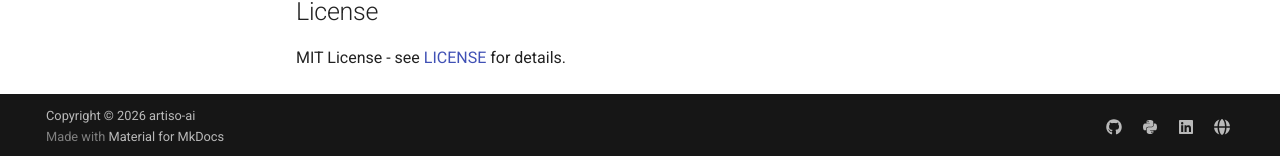
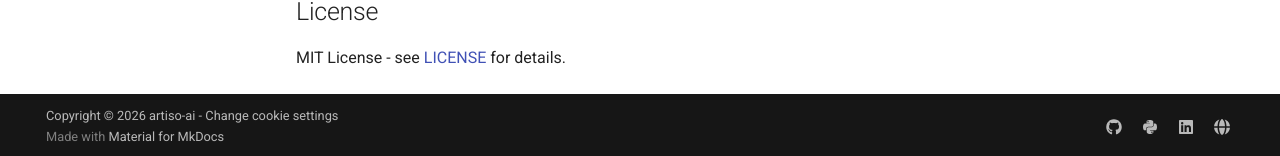
Before and after one commit to sumeshyess/dppvalidator, an MkDocs documentation site: the page built from docs/index.md, in a window 1280 px wide and 900 px high, scrolled down 1679 px. Shown: the part 741-897 px from the top of the window. Built offline with MkDocs 1.6.1 and Material for MkDocs 9.7.7, drawn with Linux system fonts in a browser that asks for light colours; plug-ins that fetch from the network failed and are left out; comment, search, counter and statistics services are not loaded; part of the change alters nothing that is shown.

```diff
--- a/mkdocs.yml
+++ b/mkdocs.yml
@@ -4,7 +4,9 @@ site_url: https://artiso-ai.github.io/dppvalidator
 repo_url: https://github.com/artiso-ai/dppvalidator
 repo_name: artiso-ai/dppvalidator
 edit_uri: edit/main/docs/
-copyright: Copyright &copy; 2026 artiso-ai
+copyright: >
+  Copyright &copy; 2026 artiso-ai -
+  <a href="#__consent">Change cookie settings</a>
 
 theme:
   name: material
@@ -37,6 +39,7 @@ plugins:
   - search
   - meta
   - social
+  - privacy
   - mkdocstrings:
       handlers:
         python:
@@ -73,6 +76,36 @@ markdown_extensions:
       custom_checkbox: true
 
 extra:
+  analytics:
+    provider: google
+    property: G-CYYCRW64JY # Replace with your Google Analytics 4 Measurement ID
+    feedback:
+      title: Was this page helpful?
+      ratings:
+        - icon: material/emoticon-happy-outline
+          name: This page was helpful
+          data: 1
+          note: Thanks for your feedback!
+        - icon: material/emoticon-sad-outline
+          name: This page could be improved
+          data: 0
+          note: Thanks for your feedback! Help us improve by opening an issue.
+  consent:
+    title: Cookie consent
+    description: >
+      We use cookies to recognize your repeated visits and preferences, as well
+      as to measure the effectiveness of our documentation and whether users
+      find what they're searching for. With your consent, you're helping us to
+      make our documentation better. For more information, see our
+      <a href="https://artiso.ai/privacy-policy" target="_blank">Privacy Policy</a>.
+    cookies:
+      analytics:
+        name: Google Analytics
+        checked: false
+    actions:
+      - accept
+      - reject
+      - manage
   social:
     - icon: fontawesome/brands/github
       link: https://github.com/artiso-ai/dppvalidator
```
